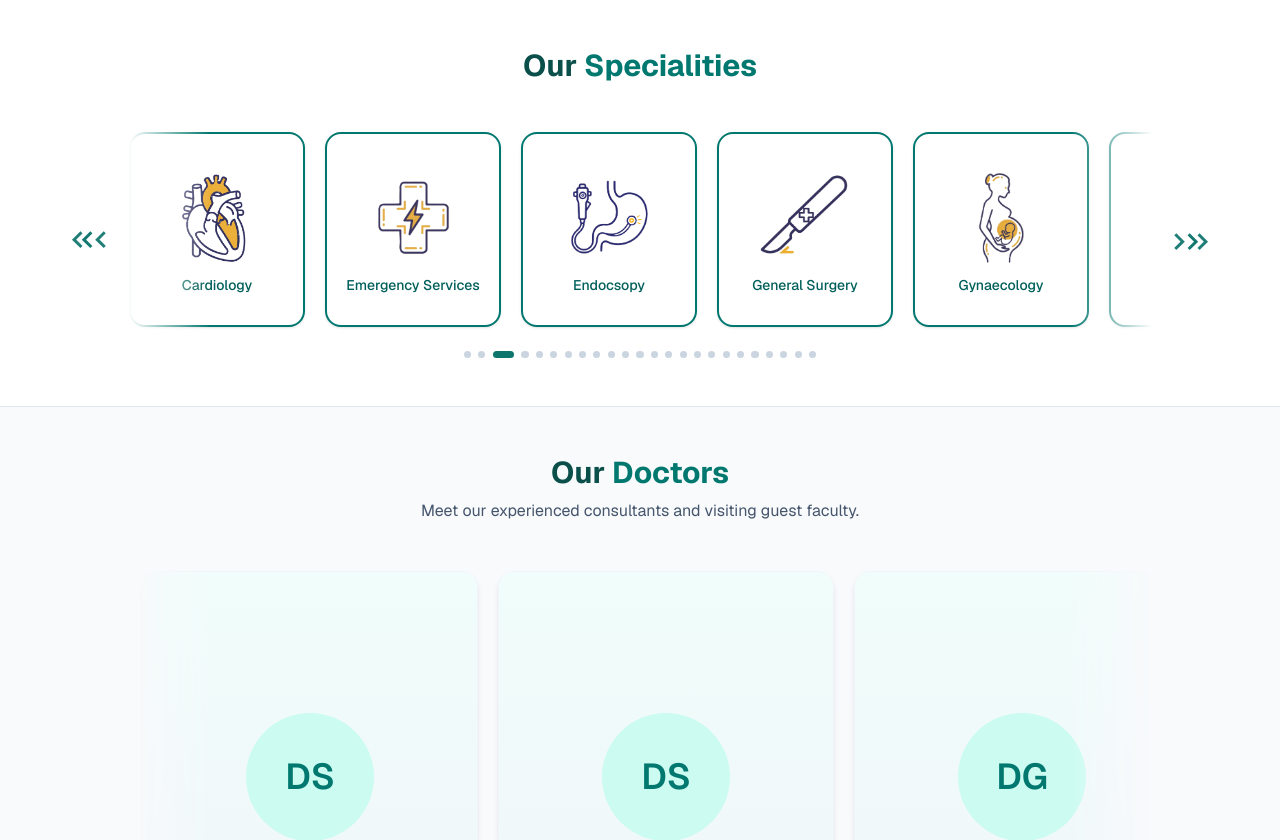
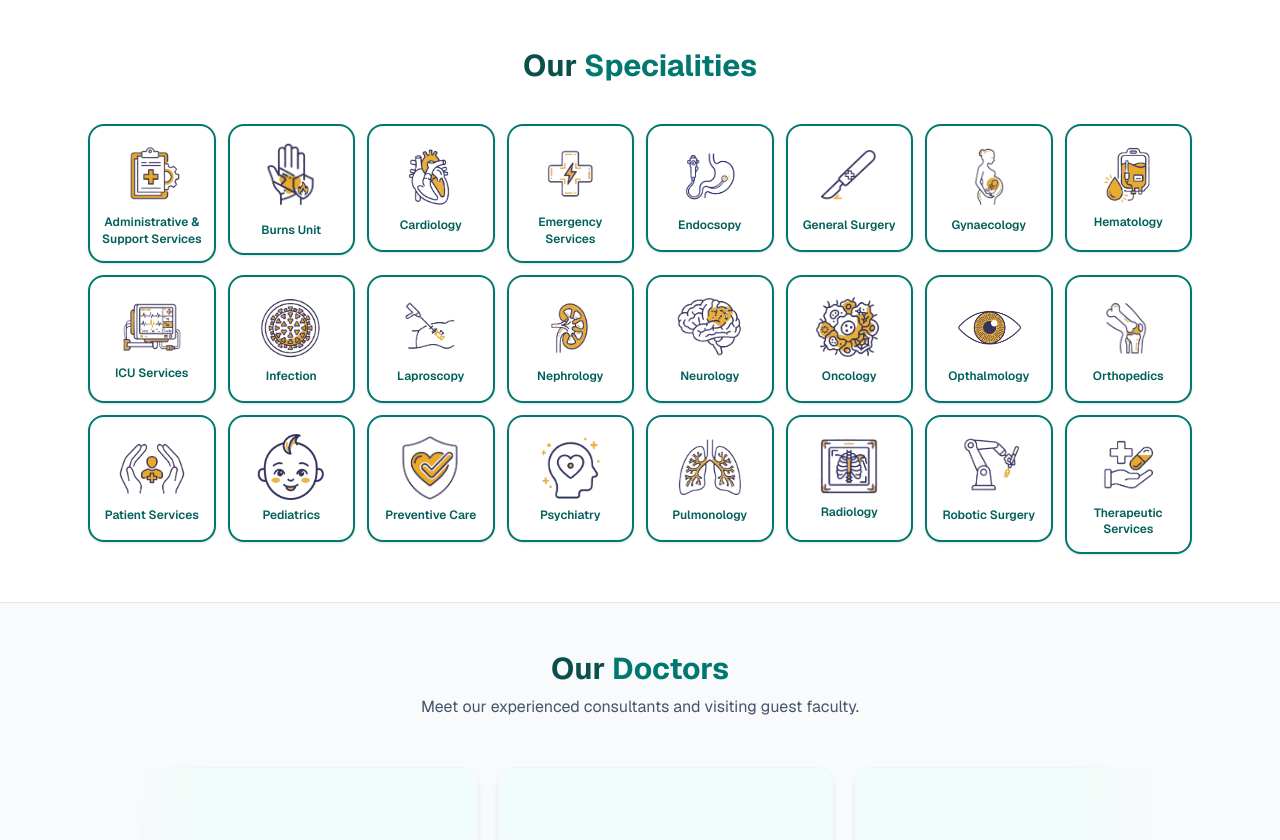
Before and after one commit to rp98nt/shivnerihospital, a Next.js app: page / in a window 1280 px wide. Shown: the part 800-1640 px from the top of the page. Built offline with nearby package versions, Linux system fonts and the light colour scheme; no server answers; the database is empty.

Commit message:
refactor: replace Our Specialities carousel with 8-column static grid.

```diff
--- a/components/our-specialties.tsx
+++ b/components/our-specialties.tsx
@@ -1,175 +1,18 @@
-"use client";
-
 import { OUR_SPECIALTIES, type OurSpecialty } from "@/lib/our-specialties-data";
 import Image from "next/image";
 import Link from "next/link";
-import { useEffect, useRef, useState } from "react";
-
-const SPECIALTIES_CAROUSEL_CYCLE_SECONDS = 60;
-const SPECIALTIES_CAROUSEL_LOOP_SETS = 3;
 
 const LOGO_SIZE_CLASS = {
-  default: "h-20 w-20 sm:h-[6.75rem] sm:w-[6.75rem]",
-  large: "h-[4.75rem] w-[4.75rem] sm:h-[6.14rem] sm:w-[6.14rem]",
+  default: "h-12 w-12 sm:h-14 sm:w-14 lg:h-[4.25rem] lg:w-[4.25rem]",
+  large: "h-11 w-11 sm:h-[3.25rem] sm:w-[3.25rem] lg:h-[3.75rem] lg:w-[3.75rem]",
 } as const;
 
 const LOGO_IMAGE_SIZES = {
-  default: "(max-width: 640px) 80px, 108px",
-  large: "(max-width: 640px) 76px, 98px",
+  default: "(max-width: 640px) 48px, (max-width: 1024px) 56px, 68px",
+  large: "(max-width: 640px) 44px, (max-width: 1024px) 52px, 60px",
 } as const;
 
 export function OurSpecialties() {
-  const scrollRef = useRef<HTMLDivElement>(null);
-  const isPausedRef = useRef(false);
-  const activeIndexRef = useRef(0);
-  const [activeIndex, setActiveIndex] = useState(0);
-  const carouselSpecialties = [
-    ...OUR_SPECIALTIES,
-    ...OUR_SPECIALTIES,
-    ...OUR_SPECIALTIES,
-  ];
-
-  function getCardStep(container: HTMLDivElement) {
-    const firstCard = container.querySelector("a");
-    const gap = window.matchMedia("(min-width: 640px)").matches ? 20 : 16;
-    return firstCard
-      ? firstCard.clientWidth + gap
-      : container.clientWidth * 0.85;
-  }
-
-  function getSetWidth(container: HTMLDivElement) {
-    return container.scrollWidth / SPECIALTIES_CAROUSEL_LOOP_SETS;
-  }
-
-  function getLoopPosition(container: HTMLDivElement, setWidth: number) {
-    let position = container.scrollLeft - setWidth;
-
-    while (position < 0) {
-      position += setWidth;
-    }
-
-    while (position >= setWidth) {
-      position -= setWidth;
-    }
-
-    return position;
-  }
-
-  function syncPagination(container: HTMLDivElement) {
-    const setWidth = getSetWidth(container);
-    if (setWidth <= 0) return;
-
-    const step = getCardStep(container);
-    const loopPosition = getLoopPosition(container, setWidth);
-    const nextIndex =
-      Math.round(loopPosition / Math.max(step, 1)) % OUR_SPECIALTIES.length;
-
-    if (nextIndex !== activeIndexRef.current) {
-      activeIndexRef.current = nextIndex;
-      setActiveIndex(nextIndex);
-    }
-  }
-
-  function normalizeScroll(container: HTMLDivElement) {
-    const setWidth = getSetWidth(container);
-    if (setWidth <= 0) return;
-
-    while (container.scrollLeft >= setWidth * 2) {
-      container.scrollLeft -= setWidth;
-    }
-
-    while (container.scrollLeft < setWidth) {
-      container.scrollLeft += setWidth;
-    }
-  }
-
-  function initializeScrollPosition(container: HTMLDivElement) {
-    const setWidth = getSetWidth(container);
-    if (setWidth <= 0) return;
-
-    container.scrollLeft = setWidth;
-    syncPagination(container);
-  }
-
-  useEffect(() => {
-    const container = scrollRef.current;
-    if (!container) return;
-
-    const reducedMotion = window.matchMedia("(prefers-reduced-motion: reduce)");
-    let frameId = 0;
-    let lastTime = performance.now();
-
-    const getScrollSpeed = () => {
-      const setWidth = getSetWidth(container);
-      return setWidth / SPECIALTIES_CAROUSEL_CYCLE_SECONDS;
-    };
-
-    const onScroll = () => {
-      normalizeScroll(container);
-      syncPagination(container);
-    };
-
-    const tick = (now: number) => {
-      const elapsed = (now - lastTime) / 1000;
-      lastTime = now;
-
-      if (!reducedMotion.matches && !isPausedRef.current) {
-        container.scrollLeft += getScrollSpeed() * elapsed;
-        normalizeScroll(container);
-        syncPagination(container);
-      }
-
-      frameId = requestAnimationFrame(tick);
-    };
-
-    const resizeObserver = new ResizeObserver(() => {
-      if (container.scrollLeft === 0) {
-        initializeScrollPosition(container);
-      } else {
-        normalizeScroll(container);
-        syncPagination(container);
-      }
-    });
-
-    resizeObserver.observe(container);
-    container.addEventListener("scroll", onScroll, { passive: true });
-    initializeScrollPosition(container);
-
-    if (!reducedMotion.matches) {
-      frameId = requestAnimationFrame(tick);
-    }
-
-    return () => {
-      cancelAnimationFrame(frameId);
-      container.removeEventListener("scroll", onScroll);
-      resizeObserver.disconnect();
-    };
-  }, []);
-
-  function scrollSpecialties(direction: "left" | "right") {
-    const container = scrollRef.current;
-    if (!container) return;
-
-    container.scrollBy({
-      left: direction === "left" ? -getCardStep(container) : getCardStep(container),
-      behavior: "smooth",
-    });
-  }
-
-  function scrollToSpecialty(index: number) {
-    const container = scrollRef.current;
-    if (!container) return;
-
-    const setWidth = getSetWidth(container);
-    const step = getCardStep(container);
-    const targetLeft = setWidth + index * step;
-
-    container.scrollTo({
-      left: targetLeft,
-      behavior: "smooth",
-    });
-  }
-
   return (
     <section className="border-b border-slate-200 bg-white py-10 sm:py-12">
       <div className="mx-auto max-w-6xl px-4 sm:px-6">
@@ -178,69 +21,12 @@ export function OurSpecialties() {
         </h2>
 
         <div
-          className="doctors-carousel-shell mt-8 px-8 sm:mt-10 sm:px-10"
-          onMouseEnter={() => {
-            isPausedRef.current = true;
-          }}
-          onMouseLeave={() => {
-            isPausedRef.current = false;
-          }}
+          className="mt-8 grid grid-cols-2 gap-3 sm:mt-10 sm:grid-cols-4 sm:gap-4 lg:grid-cols-8 lg:gap-3"
+          aria-label="Hospital specialities"
         >
-          <button
-            type="button"
-            className="doctors-scroll-control doctors-scroll-control--left"
-            aria-label="Scroll specialities left"
-            onClick={() => scrollSpecialties("left")}
-          >
-            <SpecialtiesScrollArrow direction="left" />
-          </button>
-
-          <div className="doctors-carousel-mask">
-            <div
-              ref={scrollRef}
-              className="doctors-carousel-scroll"
-              tabIndex={0}
-              aria-label="Specialities carousel"
-            >
-              <div className="flex w-max gap-4 sm:gap-5">
-                {carouselSpecialties.map((specialty, index) => (
-                  <SpecialtyCard
-                    key={`${specialty.name}-${index}`}
-                    specialty={specialty}
-                  />
-                ))}
-              </div>
-            </div>
-          </div>
-
-          <button
-            type="button"
-            className="doctors-scroll-control doctors-scroll-control--right"
-            aria-label="Scroll specialities right"
-            onClick={() => scrollSpecialties("right")}
-          >
-            <SpecialtiesScrollArrow direction="right" />
-          </button>
-
-          <div
-            className="doctors-carousel-pagination"
-            role="tablist"
-            aria-label="Specialities carousel position"
-          >
-            {OUR_SPECIALTIES.map((specialty, index) => (
-              <button
-                key={specialty.name}
-                type="button"
-                role="tab"
-                aria-selected={index === activeIndex}
-                aria-label={`Show ${specialty.name}`}
-                className={`doctors-carousel-dot${
-                  index === activeIndex ? " is-active" : ""
-                }`}
-                onClick={() => scrollToSpecialty(index)}
-              />
-            ))}
-          </div>
+          {OUR_SPECIALTIES.map((specialty) => (
+            <SpecialtyCard key={specialty.name} specialty={specialty} />
+          ))}
         </div>
       </div>
     </section>
@@ -253,8 +39,8 @@ function SpecialtyCard({ specialty }: { specialty: OurSpecialty }) {
   return (
     <Link
       href={specialty.href}
-      className={`group flex aspect-square w-[11rem] shrink-0 flex-col items-center justify-center rounded-2xl border-2 border-teal-700 bg-white px-2.5 py-3.5 text-teal-800 shadow-sm transition-[box-shadow,transform] duration-300 hover:-translate-y-0.5 hover:shadow-lg sm:px-3 sm:py-5 ${
-        specialty.largeLogo ? "gap-2 sm:gap-2.5" : "gap-1.5 sm:gap-1"
+      className={`group flex aspect-square w-full flex-col items-center justify-center rounded-xl border-2 border-teal-700 bg-white px-1.5 py-2.5 text-teal-800 shadow-sm transition-[box-shadow,transform] duration-300 hover:-translate-y-0.5 hover:shadow-lg sm:rounded-2xl sm:px-2 sm:py-3 lg:px-2 lg:py-3.5 ${
+        specialty.largeLogo ? "gap-1 sm:gap-1.5 lg:gap-2" : "gap-1 sm:gap-1.5"
       }`}
     >
       <div className={`relative shrink-0 ${LOGO_SIZE_CLASS[logoSize]}`}>
@@ -267,8 +53,8 @@ function SpecialtyCard({ specialty }: { specialty: OurSpecialty }) {
         />
       </div>
       <p
-        className={`flex min-h-[2.5rem] w-full items-center justify-center px-1 text-center text-xs font-semibold leading-snug line-clamp-3 sm:min-h-0 sm:font-medium lg:text-sm${
-          specialty.extraLabelGap ? " mt-1.5 sm:mt-2" : ""
+        className={`flex min-h-[2.25rem] w-full items-center justify-center px-0.5 text-center text-[10px] font-semibold leading-snug line-clamp-3 sm:min-h-[2.5rem] sm:text-[11px] lg:min-h-0 lg:text-xs lg:font-medium${
+          specialty.extraLabelGap ? " mt-1 sm:mt-1.5 lg:mt-2" : ""
         }`}
       >
         {specialty.name}
@@ -276,13 +62,3 @@ function SpecialtyCard({ specialty }: { specialty: OurSpecialty }) {
     </Link>
   );
 }
-
-function SpecialtiesScrollArrow({ direction }: { direction: "left" | "right" }) {
-  return (
-    <div className={`doctors-scroll-arrow doctors-scroll-arrow--${direction}`}>
-      <span />
-      <span />
-      <span />
-    </div>
-  );
-}
```
